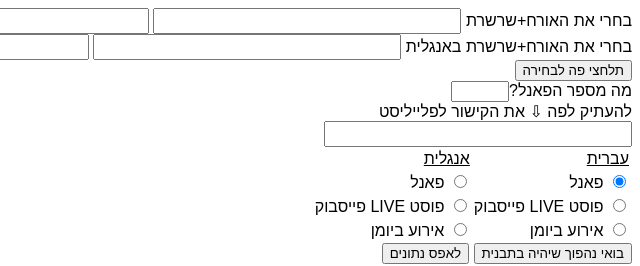
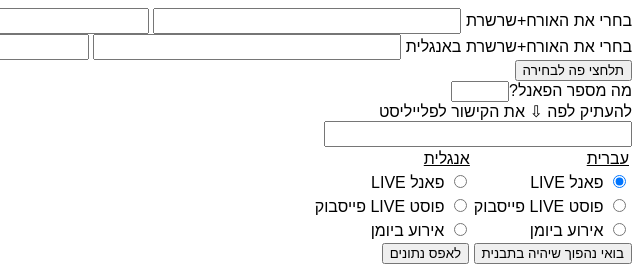
Before and after one commit to hagaryavin/T2D, a website: page panel.html in a window 1280 px wide. Shown: the top 266 px of the page, 640-1280 px from the left. Drawn offline with Linux system fonts and the light colour scheme; no server answers.

Commit message:
Update panel.html

```diff
--- a/panel.html
+++ b/panel.html
@@ -96,11 +96,11 @@
       <tr>
           <td>
     <input type="radio" id="panelHeb" name="type" value="panel" checked="checked"/>
-    <label for="panelHeb">פאנל</label>
+    <label for="panelHeb">פאנל LIVE</label>
               </td>
           <td>
     <input type="radio" id="panelEng" name="type" value="panel" />
-    <label for="panelEng">פאנל</label>
+    <label for="panelEng">פאנל LIVE</label>
               </td>
     </tr>
       <tr>
```
